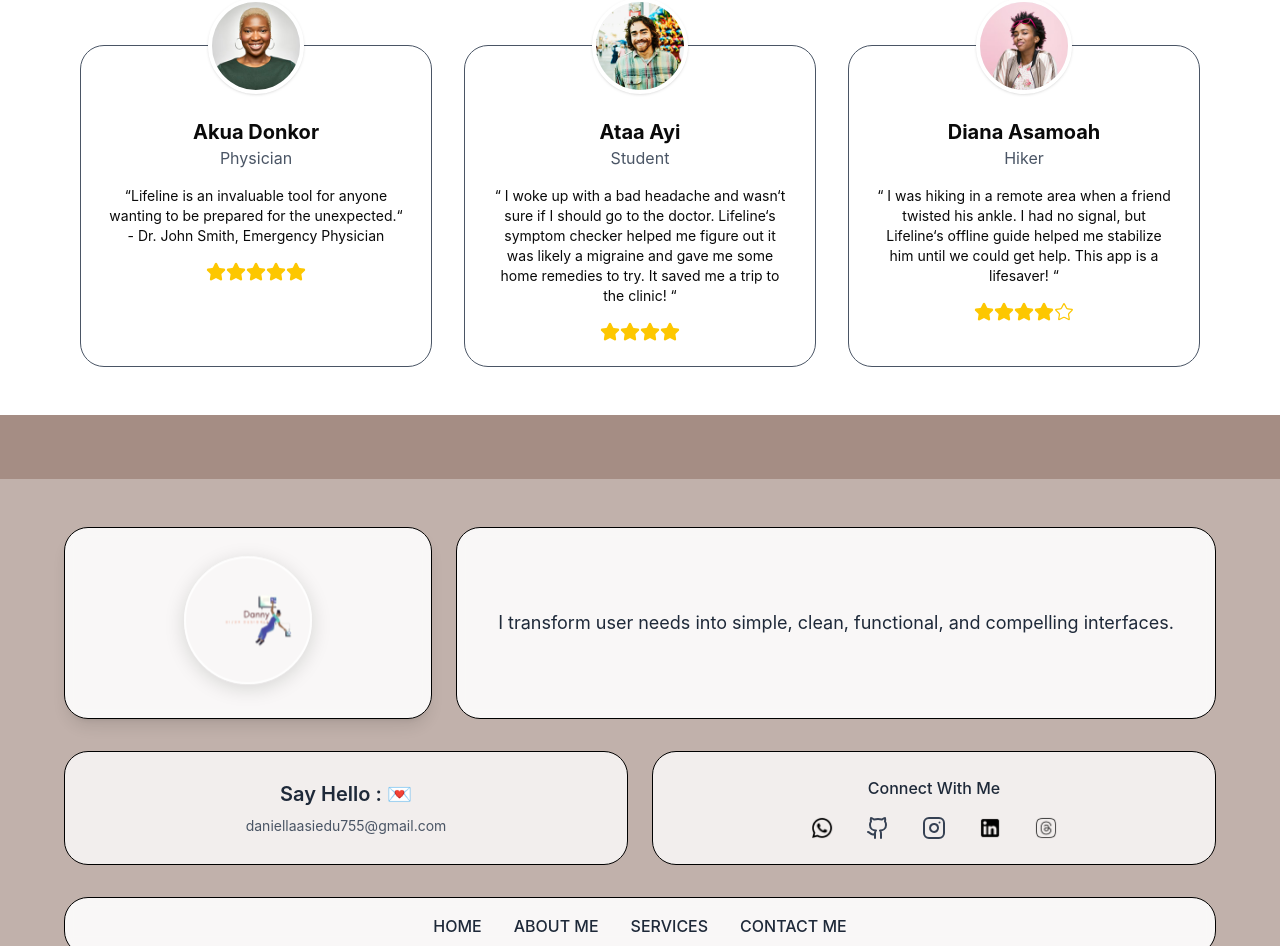
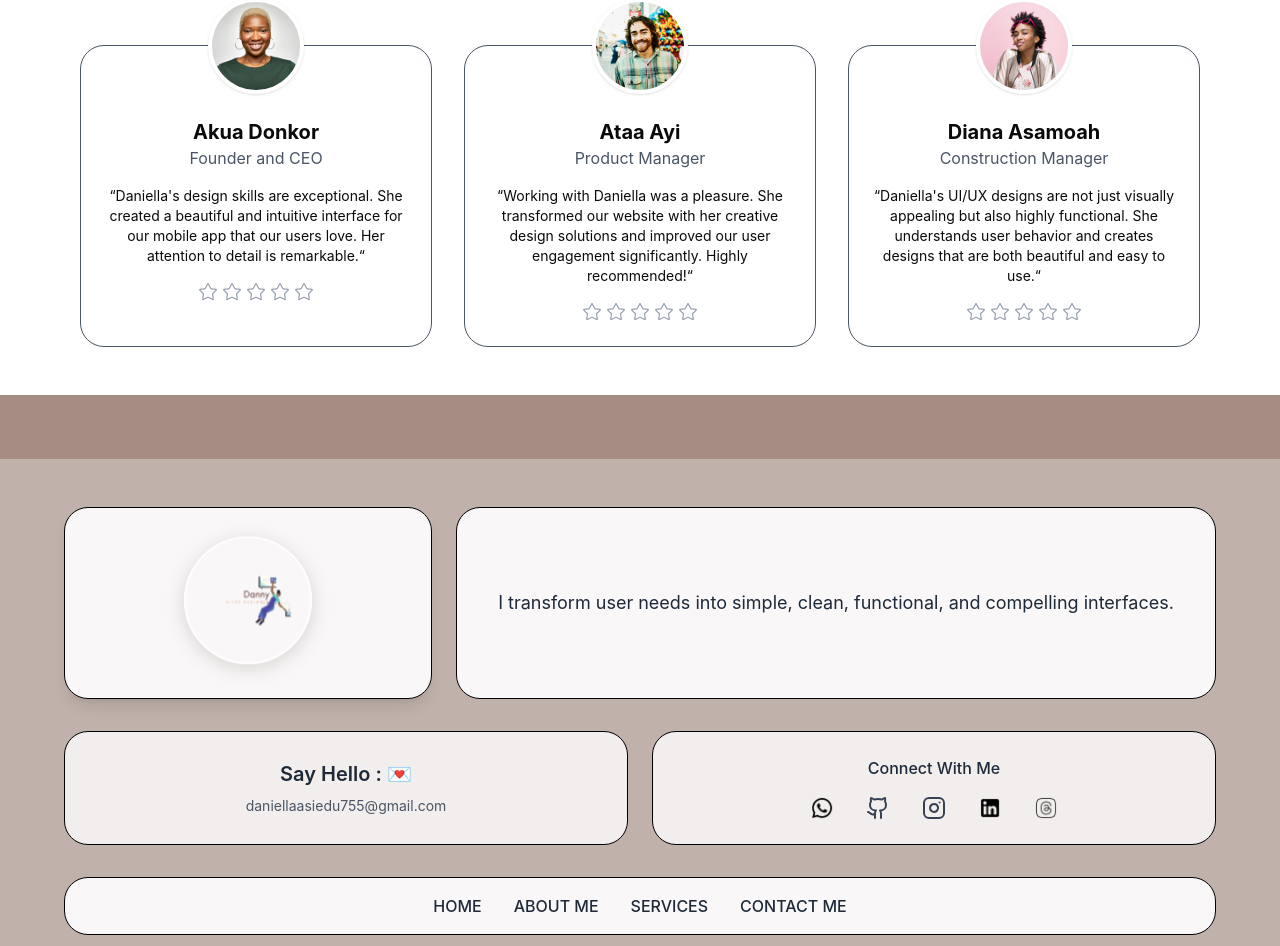
Before and after one commit to Aristocratjnr/Daniella-Portfolio, a Next.js app: page /about in a window 1280 px wide. Shown: the part 2353-3299 px from the top of the page. Built offline with nearby package versions, Linux system fonts and the light colour scheme.

Commit message:
feat: update testimonials with new feedback and improved styling

```diff
--- a/src/app/components/Testimonials.tsx
+++ b/src/app/components/Testimonials.tsx
@@ -25,15 +25,15 @@
 
           <div className="pt-12 flex flex-col items-center">
             <h3 className="text-xl font-bold">Akua Donkor</h3>
-            <p className="text-gray-600 mb-4">Physician</p>
+            <p className="text-gray-600 mb-4">Founder and CEO</p>
 
             <p className="text-center text-sm mb-4">
-              &ldquo;Lifeline is an invaluable tool for anyone wanting to be prepared for the unexpected.&ldquo; - Dr. John Smith, Emergency Physician
+              &ldquo;Daniella&apos;s design skills are exceptional. She created a beautiful and intuitive interface for our mobile app that our users love. Her attention to detail is remarkable.&ldquo;
             </p>
 
             <div className="flex mt-auto">
               {[...Array(5)].map((_, i) => (
-                <Star key={i} className="w-5 h-5 fill-yellow-400 text-yellow-400" />
+                <Star key={i} className="w-6 h-5 text-gray-400" fill="none" strokeWidth={1.5} />
               ))}
             </div>
           </div>
@@ -55,19 +55,16 @@
 
         <div className="pt-12 flex flex-col items-center">
         <h3 className="text-xl font-bold">Ataa Ayi</h3>
-        <p className="text-gray-600 mb-4">Student</p>
+        <p className="text-gray-600 mb-4">Product Manager</p>
 
         <p className="text-center text-sm mb-4">
-            &ldquo; I woke up with a bad headache and wasn&lsquo;t sure if I should go to the doctor. Lifeline&lsquo;s symptom checker
-            helped me figure out it was likely a migraine and gave me some home remedies to try. It saved me a trip to
-            the clinic! &ldquo;
+            &ldquo;Working with Daniella was a pleasure. She transformed our website with her creative design solutions and improved our user engagement significantly. Highly recommended!&ldquo;
         </p>
 
-        <div className="flex mt-auto text-yellow-400">
-            {[...Array(4)].map((_, i) => (
-            <Star key={i} className="w-5 h-5 fill-current" />
+        <div className="flex mt-auto">
+            {[...Array(5)].map((_, i) => (
+              <Star key={i} className="w-6 h-5 text-gray-400" fill="none" strokeWidth={1.5} />
             ))}
-
         </div>
         </div>
         </div>
@@ -89,31 +86,15 @@
 
           <div className="pt-12 flex flex-col items-center">
             <h3 className="text-xl font-bold">Diana Asamoah</h3>
-            <p className="text-gray-600 mb-4">Hiker</p>
+            <p className="text-gray-600 mb-4">Construction Manager</p>
 
             <p className="text-center text-sm mb-4">
-              &ldquo; I was hiking in a remote area when a friend twisted his ankle. I had no signal, but Lifeline&lsquo;s offline guide
-              helped me stabilize him until we could get help. This app is a lifesaver! &ldquo;
+              &ldquo;Daniella&apos;s UI/UX designs are not just visually appealing but also highly functional. She understands user behavior and creates designs that are both beautiful and easy to use.&ldquo;
             </p>
 
             <div className="flex mt-auto">
               {[...Array(5)].map((_, i) => (
-                i < 4 ? (
-                  <Star key={i} className="w-5 h-5 fill-yellow-400 text-yellow-400" />
-                ) : (
-                  <Star
-                    key={i}
-                    className="w-5 h-5 text-yellow-400"
-                    fill="none"
-                    strokeWidth={1.5}
-                    style={{
-                      background: 'linear-gradient(90deg, #FBBF24 50%, transparent 50%)',
-                      WebkitBackgroundClip: 'text',
-                      WebkitTextFillColor: 'transparent',
-                      backgroundClip: 'text'
-                    }}
-                  />
-                )
+                <Star key={i} className="w-6 h-5 text-gray-400" fill="none" strokeWidth={1.5} />
               ))}
             </div>
           </div>
```
